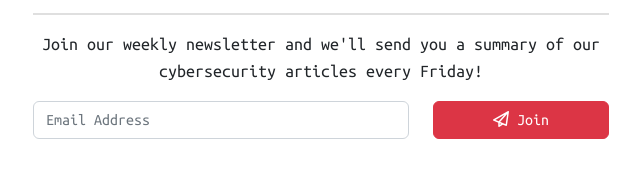
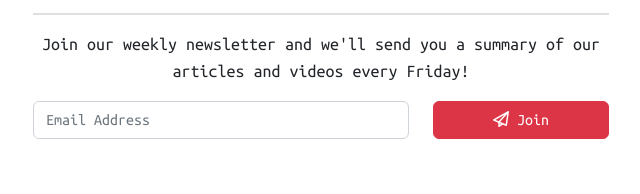
Before and after one commit to teamstealthsec/teamstealthsec.github.io, a plain HTML site: page index.html in a window 1280 px wide. Shown: the part 526-720 px from the top of the page, 319-959 px from the left. Drawn offline with nearby package versions, Linux system fonts and the light colour scheme.

Commit message:
minor fix

```diff
--- a/index.html
+++ b/index.html
@@ -61,7 +61,7 @@
             </div>
             <hr/>
             <div class="row cta">
-                <p>Join our weekly newsletter and we'll send you a summary of our cybersecurity articles every Friday!</p>
+                <p>Join our weekly newsletter and we'll send you a summary of our articles and videos every Friday!</p>
                 <form action="https://tinyletter.com/stealthsecurity" method="post" target="popupwindow" onsubmit="window.open('https://tinyletter.com/stealthsecurity', 'popupwindow', 'scrollbars=yes,width=800,height=600');return true">
                     <div class="row">
                         <div class="col-md-8">
```
